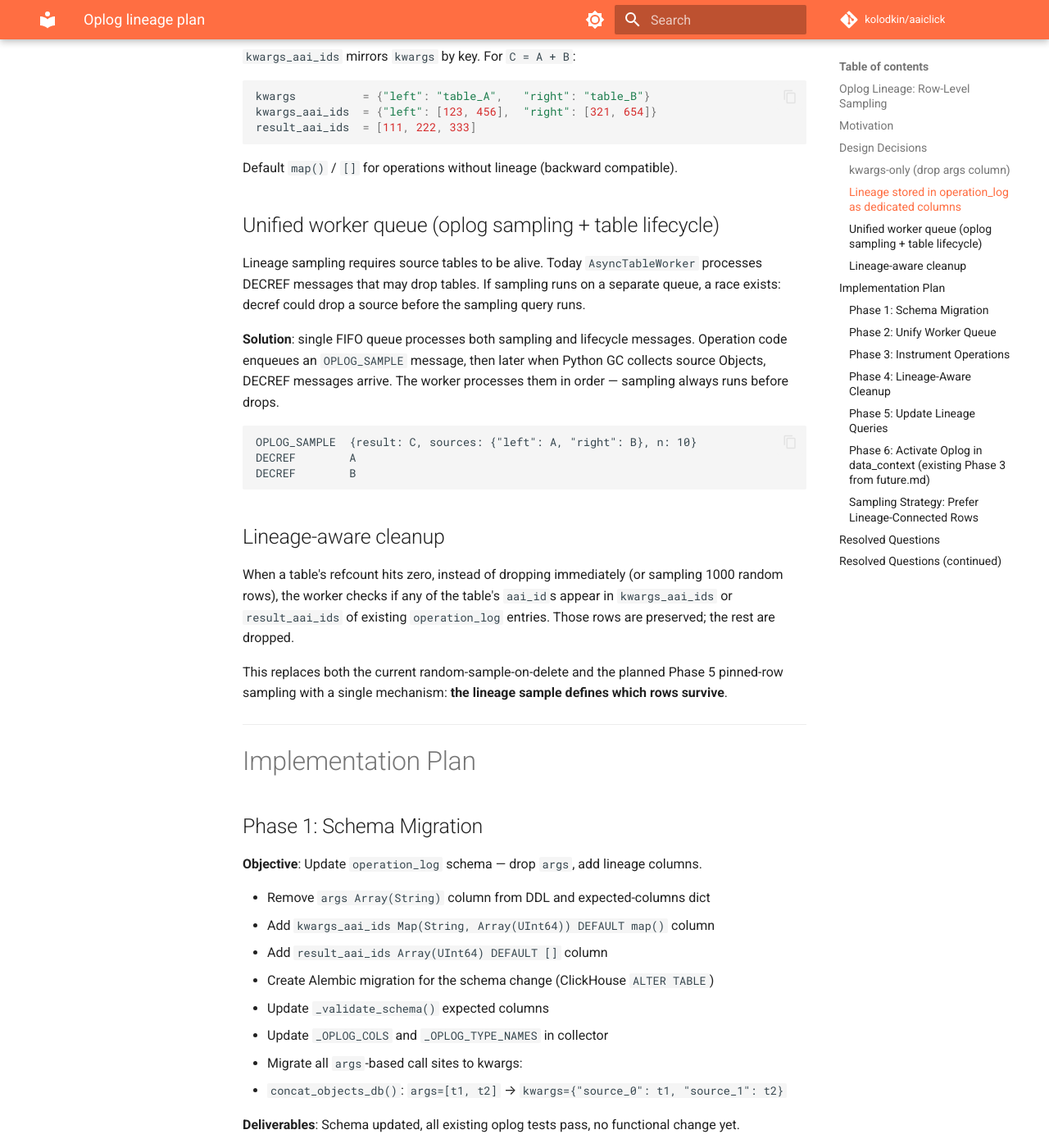
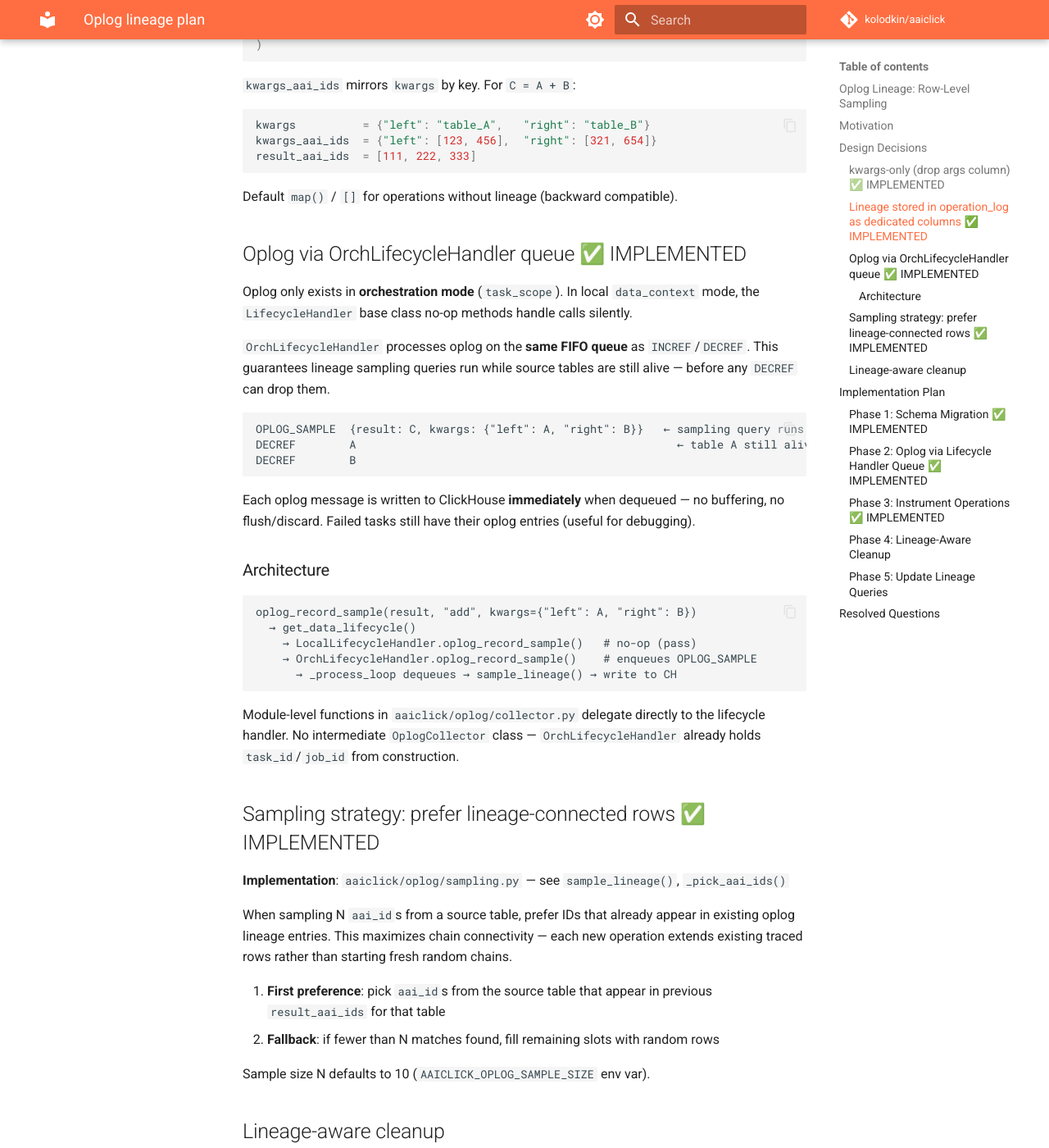
Before and after one commit to kolodkin/aaiclick, an MkDocs documentation site: the page built from docs/oplog_lineage_plan.md, in a window 1280 px wide and 1400 px high, scrolled down 1601 px. Shown: the whole window at 82% size. Built offline with MkDocs 1.6.1 and Material for MkDocs 9.7.7, drawn with Linux system fonts in a browser that asks for light colours; comment, search, counter and statistics services are not loaded; some of the changed text lies outside the part shown.

Commit message:
cleanup: update oplog lineage plan to reflect final architecture
Phases 1-3 marked as implemented. Removed outdated references to
OplogCollector, buffered flush, AsyncTableWorker oplog, and
data_context oplog activation. Architecture section reflects the
actual flow: module functions → lifecycle handler → OrchLifecycleHandler
queue → immediate CH writes.

````diff
--- a/docs/oplog_lineage_plan.md
+++ b/docs/oplog_lineage_plan.md
@@ -1,9 +1,9 @@
 Oplog Lineage: Row-Level Sampling
 ---
 
-Row-level lineage via sampled `aai_id` mappings per operation. For each operation, sample N random
-row positions and record which source `aai_id`s produced which result `aai_id`s — stored inline in
-`operation_log`.
+Row-level lineage via sampled `aai_id` mappings per operation. For each operation, sample N
+random row positions and record which source `aai_id`s produced which result `aai_id`s — stored
+inline in `operation_log`.
 
 # Motivation
 
@@ -17,11 +17,11 @@ sampling:
 
 # Design Decisions
 
-## kwargs-only (drop `args` column)
+## kwargs-only (drop `args` column) ✅ IMPLEMENTED
 
 Every input gets a named key in `kwargs`. No positional `args` column.
 
-| Operation       | Today                                   | New                                                          |
+| Operation       | Before                                  | After                                                        |
 |-----------------|-----------------------------------------|--------------------------------------------------------------|
 | Binary ops      | `kwargs={"left": A, "right": B}`        | Same                                                         |
 | Aggregations    | `kwargs={"source": A}`                  | Same                                                         |
@@ -31,7 +31,7 @@ Every input gets a named key in `kwargs`. No positional `args` column.
 | copy            | `kwargs={"source": A}`                  | Same                                                         |
 | create_from_val | `args=[], kwargs={}`                    | `kwargs={}` (leaf node, no lineage)                          |
 
-## Lineage stored in `operation_log` as dedicated columns
+## Lineage stored in `operation_log` as dedicated columns ✅ IMPLEMENTED
 
 ```sql
 operation_log (
@@ -58,21 +58,51 @@ result_aai_ids  = [111, 222, 333]
 
 Default `map()` / `[]` for operations without lineage (backward compatible).
 
-## Unified worker queue (oplog sampling + table lifecycle)
+## Oplog via OrchLifecycleHandler queue ✅ IMPLEMENTED
 
-Lineage sampling requires source tables to be alive. Today `AsyncTableWorker` processes
-DECREF messages that may drop tables. If sampling runs on a separate queue, a race exists:
-decref could drop a source before the sampling query runs.
+Oplog only exists in **orchestration mode** (`task_scope`). In local `data_context` mode,
+the `LifecycleHandler` base class no-op methods handle calls silently.
 
-**Solution**: single FIFO queue processes both sampling and lifecycle messages. Operation code
-enqueues an `OPLOG_SAMPLE` message, then later when Python GC collects source Objects, DECREF
-messages arrive. The worker processes them in order — sampling always runs before drops.
+`OrchLifecycleHandler` processes oplog on the **same FIFO queue** as `INCREF`/`DECREF`.
+This guarantees lineage sampling queries run while source tables are still alive — before
+any `DECREF` can drop them.
 
 ```
-OPLOG_SAMPLE  {result: C, sources: {"left": A, "right": B}, n: 10}
-DECREF        A
+OPLOG_SAMPLE  {result: C, kwargs: {"left": A, "right": B}}   ← sampling query runs here
+DECREF        A                                                ← table A still alive above
 DECREF        B
 ```
+
+Each oplog message is written to ClickHouse **immediately** when dequeued — no buffering,
+no flush/discard. Failed tasks still have their oplog entries (useful for debugging).
+
+### Architecture
+
+```
+oplog_record_sample(result, "add", kwargs={"left": A, "right": B})
+  → get_data_lifecycle()
+    → LocalLifecycleHandler.oplog_record_sample()   # no-op (pass)
+    → OrchLifecycleHandler.oplog_record_sample()    # enqueues OPLOG_SAMPLE
+      → _process_loop dequeues → sample_lineage() → write to CH
+```
+
+Module-level functions in `aaiclick/oplog/collector.py` delegate directly to the lifecycle
+handler. No intermediate `OplogCollector` class — `OrchLifecycleHandler` already holds
+`task_id`/`job_id` from construction.
+
+## Sampling strategy: prefer lineage-connected rows ✅ IMPLEMENTED
+
+**Implementation**: `aaiclick/oplog/sampling.py` — see `sample_lineage()`, `_pick_aai_ids()`
+
+When sampling N `aai_id`s from a source table, prefer IDs that already appear in existing oplog
+lineage entries. This maximizes chain connectivity — each new operation extends existing traced
+rows rather than starting fresh random chains.
+
+1. **First preference**: pick `aai_id`s from the source table that appear in previous
+   `result_aai_ids` for that table
+2. **Fallback**: if fewer than N matches found, fill remaining slots with random rows
+
+Sample size N defaults to 10 (`AAICLICK_OPLOG_SAMPLE_SIZE` env var).
 
 ## Lineage-aware cleanup
 
@@ -87,75 +117,30 @@ with a single mechanism: **the lineage sample defines which rows survive**.
 
 # Implementation Plan
 
-## Phase 1: Schema Migration
+## Phase 1: Schema Migration ✅ IMPLEMENTED
 
-**Objective**: Update `operation_log` schema — drop `args`, add lineage columns.
+- Removed `args Array(String)` column from DDL and expected-columns dict
+- Added `kwargs_aai_ids Map(String, Array(UInt64))` and `result_aai_ids Array(UInt64)` columns
+- Updated `_validate_schema()` expected columns
+- Migrated concat from `args=[t1, t2]` to `kwargs={"source_0": t1, "source_1": t2}`
+- Updated all lineage queries, AI agents, tests, and docs to kwargs-only
 
-- Remove `args Array(String)` column from DDL and expected-columns dict
-- Add `kwargs_aai_ids Map(String, Array(UInt64)) DEFAULT map()` column
-- Add `result_aai_ids Array(UInt64) DEFAULT []` column
-- Create Alembic migration for the schema change (ClickHouse `ALTER TABLE`)
-- Update `_validate_schema()` expected columns
-- Update `_OPLOG_COLS` and `_OPLOG_TYPE_NAMES` in collector
-- Migrate all `args`-based call sites to kwargs:
-  - `concat_objects_db()`: `args=[t1, t2]` → `kwargs={"source_0": t1, "source_1": t2}`
+## Phase 2: Oplog via Lifecycle Handler Queue ✅ IMPLEMENTED
 
-**Deliverables**: Schema updated, all existing oplog tests pass, no functional change yet.
+- `OrchLifecycleHandler` handles `OPLOG_RECORD`, `OPLOG_SAMPLE`, `OPLOG_TABLE` on its existing
+  FIFO queue alongside `INCREF`/`DECREF`/`PIN`
+- Immediate writes to ClickHouse per message — no buffer, no flush/discard
+- `LifecycleHandler` base has no-op oplog methods — `LocalLifecycleHandler` inherits them
+- Module-level functions (`oplog_record`, `oplog_record_sample`, `oplog_record_table`) delegate
+  directly to `get_data_lifecycle()` — no intermediate `OplogCollector` class
+- Lineage sampling logic in `aaiclick/oplog/sampling.py`
 
-## Phase 2: Unify Worker Queue
+## Phase 3: Instrument Operations ✅ IMPLEMENTED
 
-**Objective**: Merge oplog sampling into `AsyncTableWorker` so ordering is guaranteed.
-
-- Retire `OplogCollector` (`aaiclick/oplog/collector.py`) — all buffering moves into the worker
-- Add `OPLOG_SAMPLE` and `OPLOG_RECORD` ops to `TableOp` enum
-- Extend `TableMessage` to carry sampling context (result table, source tables, N)
-  and plain oplog metadata (for operations without sampling, e.g. filters, create_from_value)
-- Add `_sample_lineage()` method to the worker — runs the sampling query via `self._ch_client`
-- Worker buffers sampled `(kwargs_aai_ids, result_aai_ids)` tuples internally
-- Add `OPLOG_FLUSH` op that batch-inserts buffered oplog entries to `operation_log`
-- Ensure SHUTDOWN drains pending samples before stopping
-- Expose a module-level `oplog_enqueue()` function (replaces `oplog_record()`) that puts
-  messages on the worker queue via `call_soon_threadsafe`
-
-**Sampling strategy** (for binary op `C = A + B`):
-
-1. For each source table, find `aai_id`s already in oplog lineage (prefer connected chains):
-   ```sql
-   SELECT aai_id FROM {source_table}
-   WHERE aai_id IN (
-       SELECT arrayJoin(result_aai_ids) FROM operation_log WHERE result_table = '{source_table}'
-       UNION ALL
-       SELECT arrayJoin(arrayJoin(mapValues(kwargs_aai_ids))) FROM operation_log
-       WHERE hasAny(mapValues(kwargs), ['{source_table}'])
-   )
-   ```
-2. If fewer than N matches, fill with random: `ORDER BY rand() LIMIT {remaining}`
-3. Use the selected source `aai_id`s' positions to find corresponding result `aai_id`s via
-   `row_number() OVER (ORDER BY aai_id)` join
-
-Sample size N defaults to 10 (`AAICLICK_OPLOG_SAMPLE_SIZE` env var).
-
-**Deliverables**: Single worker handles both lifecycle and oplog. Sampling queries run off the
-main execution path.
-
-## Phase 3: Instrument Operations
-
-**Objective**: Each operation enqueues an `OPLOG_SAMPLE` message (non-blocking) instead of
-calling `oplog_record()`.
-
-- Replace `oplog_record()` calls with queue enqueue at each instrumentation point:
-  - `_apply_operator_db()` — binary ops
-  - `_apply_aggregation()` — sum, mean, std, etc.
-  - `_apply_nunique()` — nunique
-  - `_apply_isin()` — isin
-  - `concat_objects_db()` — concat
-  - `insert_objects_db()` — insert
-  - `Object.copy()` — copy
-  - `create_object_from_value()` — leaf (no sampling, just metadata)
-- Each call site specifies the role→table mapping; worker builds the sampling query from it
-- `oplog_record()` / `oplog_record_table()` remain for backward compat but delegate to the queue
-
-**Deliverables**: All operations produce lineage samples. Zero blocking on the main execution path.
+- Operations with sources use `oplog_record_sample()` (binary ops, aggregations, nunique, isin,
+  concat, insert, copy)
+- Leaf operations (`create_from_value`) use `oplog_record()`
+- `oplog_record_table()` for table registry
 
 ## Phase 4: Lineage-Aware Cleanup
 
@@ -167,49 +152,17 @@ calling `oplog_record()`.
   2. Collect the set of referenced `aai_id`s
   3. `CREATE TABLE {table}_sample AS SELECT * FROM {table} WHERE aai_id IN ({referenced_ids})`
   4. Drop original table
-- If no referenced IDs found, fall back to `LIMIT 10` random sample (same as current Phase 3 plan)
+- If no referenced IDs found, fall back to `LIMIT 10` random sample
 - Persistent tables (`p_` prefix) are excluded as before
-
-**Deliverables**: Cleanup preserves lineage-relevant rows. AI agents can walk the full lineage
-chain through samples.
 
 ## Phase 5: Update Lineage Queries
 
 **Objective**: Update `backward_oplog()` / `forward_oplog()` / `oplog_subgraph()` to leverage
 row-level lineage.
 
-- Update `OplogNode` to include `kwargs_aai_ids` and `result_aai_ids`
+- `OplogNode` already includes `kwargs_aai_ids` and `result_aai_ids` (done in Phase 1)
 - Add `backward_oplog_row(table, aai_id)` — trace a specific row backward through the chain
 - Update `OplogGraph.to_prompt_context()` to include sample data when available
-- Update recursive CTE in `backward_oplog()` to use `kwargs` (no `args`) for source resolution
-- Remove `args`-based edge construction from `oplog_subgraph()`
-
-**Deliverables**: Lineage queries return row-level samples. AI agents get concrete examples.
-
-## Phase 6: Activate Oplog in data_context (existing Phase 3 from future.md)
-
-**Objective**: Wire everything into `data_context()` so oplog activates automatically.
-
-- Add `oplog` parameter to `data_context()` (`bool`)
-- On context entry: start the unified worker with oplog capability
-- On clean exit: flush oplog via `OPLOG_FLUSH` message, await completion
-- On exception: discard buffered samples (skip `OPLOG_FLUSH`)
-- Orchestration's `task_scope()` passes `task_id`/`job_id` to the worker directly
-
-**Deliverables**: Oplog + lineage active by default. No user code changes needed.
-
-## Sampling Strategy: Prefer Lineage-Connected Rows
-
-When sampling N `aai_id`s from a source table, prefer IDs that already appear in existing oplog
-lineage entries (`result_aai_ids` or `kwargs_aai_ids`). This maximizes chain connectivity — each
-new operation extends existing traced rows rather than starting fresh random chains.
-
-1. **First preference**: pick `aai_id`s from the source table that appear in previous oplog entries
-   for that table (as `result_aai_ids` or in `kwargs_aai_ids`)
-2. **Fallback**: if fewer than N matches found, fill remaining slots with random rows
-
-This also makes pool-size concerns irrelevant — the primary path is a targeted `IN` lookup against
-a small set of known IDs, not a full-table `row_number()` scan.
 
 ---
 
@@ -221,9 +174,9 @@ a small set of known IDs, not a full-table `row_number()` scan.
    (empty `kwargs_aai_ids` / `result_aai_ids`). Identity mapping is implicit from operation type.
 4. **Pool size for sampling query**: Not needed — the "prefer lineage-connected rows" strategy
    uses targeted `IN` lookups, not full-table scans. Random fallback uses `ORDER BY rand() LIMIT N`.
-
-# Resolved Questions (continued)
-
-5. **OplogCollector**: Retire entirely. The unified worker handles buffering, sampling, and
-   flushing. `oplog_record()` / `oplog_record_table()` are replaced by direct queue enqueue.
-   Remove `aaiclick/oplog/collector.py` in Phase 2.
+5. **OplogCollector**: Removed. Module-level functions delegate directly to the lifecycle handler.
+   `OrchLifecycleHandler` holds task_id/job_id from construction.
+6. **Oplog in local mode**: No-op. `LifecycleHandler` base class has empty oplog methods.
+   `LocalLifecycleHandler` inherits them. No ContextVar gate needed.
+7. **Buffering vs immediate writes**: Immediate. Each oplog message is written to ClickHouse
+   when dequeued from the FIFO. No buffer, no flush, no discard.
````
Also changed, not shown: other parts of docs/oplog_lineage_plan.md (+1 -1 lines).
